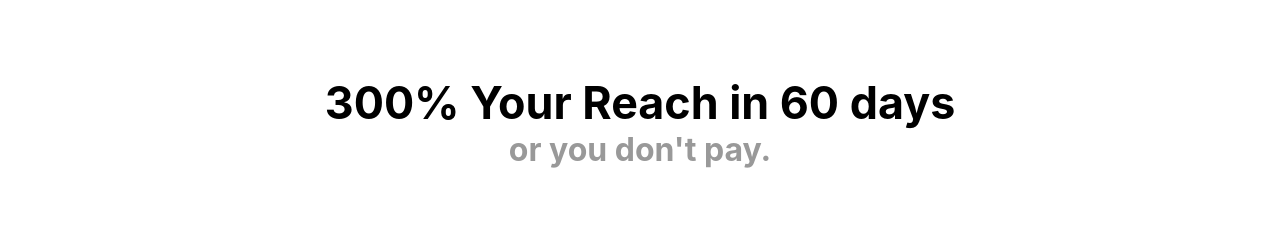
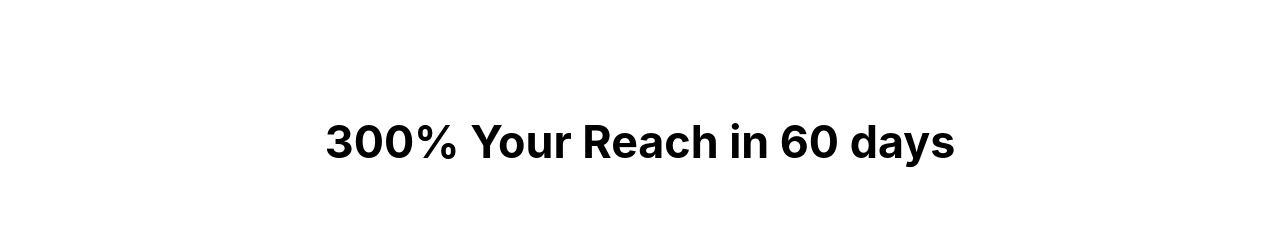
Before and after one commit to AliZafar93/DmStudio, a React (Vite) app in the folder frontend/: page / in a window 1280 px wide. Shown: the part 187-434 px from the top of the page. Built offline with nearby package versions, Linux system fonts and the light colour scheme.

Commit message:
TextAnimation: Use of ReactBit Component for BlurText Animation for the Hero Section Text

```diff
--- a/frontend/src/App.jsx
+++ b/frontend/src/App.jsx
@@ -4,6 +4,7 @@
 import Navbar from './components/NavBar/NavBar';
 import './App.css'
 import CountUp from './components/CountUp/CountUp';
+import BlurText from "./components/BlurText/BlurText";
 
 // Import videos
 import video1 from './assets/videos/taketherisk.mp4';
@@ -14,6 +15,12 @@
   const statsRef = useRef(null);
   const [startCount, setStartCount] = useState(false);
 
+  // Text Animation
+  const handleAnimationComplete = () => {
+  console.log('Animation completed!');
+};
+
+  // CountUp Animation
   useEffect(() => {
     const observer = new window.IntersectionObserver(
       ([entry]) => {
@@ -35,11 +42,25 @@
       <Navbar />
       <main>
         <h1>
-          300% Your Reach in 60 days
+          <BlurText
+          text="300% Your Reach in 60 days"
+          delay={150}
+          animateBy="words"
+          direction="down"
+          onAnimationComplete={handleAnimationComplete}
+          className="text-2xl mb-8"
+        />
         </h1>
-        <h2>
-          or you don't pay.
-        </h2>
+        {/* <h2>
+          <BlurText
+          text="or you don't pay."
+          delay={150}
+          animateBy="words"
+          direction="down"
+          onAnimationComplete={handleAnimationComplete}
+          className="text-2xl mb-8"
+        />
+        </h2> */}
         <div>
           <a href="#">Services</a>
           <a href="#">Get Started</a>
--- /dev/null
+++ b/frontend/src/components/BlurText/BlurText.jsx
@@ -0,0 +1,116 @@
+import { motion } from 'framer-motion';
+import { useEffect, useRef, useState, useMemo } from 'react';
+
+const buildKeyframes = (from, steps) => {
+  const keys = new Set([
+    ...Object.keys(from),
+    ...steps.flatMap((s) => Object.keys(s)),
+  ]);
+
+  const keyframes = {};
+  keys.forEach((k) => {
+    keyframes[k] = [from[k], ...steps.map((s) => s[k])];
+  });
+  return keyframes;
+};
+
+const BlurText = ({
+  text = '',
+  delay = 200,
+  className = '',
+  animateBy = 'words',
+  direction = 'top',
+  threshold = 0.1,
+  rootMargin = '0px',
+  animationFrom,
+  animationTo,
+  easing = (t) => t,
+  onAnimationComplete,
+  stepDuration = 0.35,
+}) => {
+  const elements = animateBy === 'words' ? text.split(' ') : text.split('');
+  const [inView, setInView] = useState(false);
+  const ref = useRef(null);
+
+  useEffect(() => {
+    if (!ref.current) return;
+    const observer = new IntersectionObserver(
+      ([entry]) => {
+        if (entry.isIntersecting) {
+          setInView(true);
+          observer.unobserve(ref.current);
+        }
+      },
+      { threshold, rootMargin }
+    );
+    observer.observe(ref.current);
+    return () => observer.disconnect();
+    // eslint-disable-next-line react-hooks/exhaustive-deps
+  }, [threshold, rootMargin]);
+
+  const defaultFrom = useMemo(
+    () =>
+      direction === 'top'
+        ? { filter: 'blur(10px)', opacity: 0, y: -50 }
+        : { filter: 'blur(10px)', opacity: 0, y: 50 },
+    [direction]
+  );
+
+  const defaultTo = useMemo(
+    () => [
+      {
+        filter: 'blur(5px)',
+        opacity: 0.5,
+        y: direction === 'top' ? 5 : -5,
+      },
+      { filter: 'blur(0px)', opacity: 1, y: 0 },
+    ],
+    [direction]
+  );
+
+  const fromSnapshot = animationFrom ?? defaultFrom;
+  const toSnapshots = animationTo ?? defaultTo;
+
+  const stepCount = toSnapshots.length + 1;
+  const totalDuration = stepDuration * (stepCount - 1);
+  const times = Array.from({ length: stepCount }, (_, i) =>
+    stepCount === 1 ? 0 : i / (stepCount - 1)
+  );
+
+  return (
+    <p
+      ref={ref}
+      className={className}
+      style={{ display: 'flex', flexWrap: 'wrap' }}
+    >
+      {elements.map((segment, index) => {
+        const animateKeyframes = buildKeyframes(fromSnapshot, toSnapshots);
+
+        const spanTransition = {
+          duration: totalDuration,
+          times,
+          delay: (index * delay) / 1000,
+        };
+        (spanTransition).ease = easing;
+
+        return (
+          <motion.span
+            className="inline-block will-change-[transform,filter,opacity]"
+            key={index}
+            initial={fromSnapshot}
+            animate={inView ? animateKeyframes : fromSnapshot}
+            transition={spanTransition}
+            onAnimationComplete={
+              index === elements.length - 1 ? onAnimationComplete : undefined
+            }
+          >
+            {segment === ' ' ? '\u00A0' : segment}
+            {animateBy === 'words' && index < elements.length - 1 && '\u00A0'}
+          </motion.span>
+        );
+      })}
+    </p>
+  );
+};
+
+export default BlurText;
--- a/frontend/src/index.css
+++ b/frontend/src/index.css
@@ -85,8 +85,16 @@
   font-size: 2.5vw;
   font-weight: 700;
   color: #999;
-  margin: 0 0 40px 0;
+
   font-family: 'Inter', Arial, sans-serif;
+}
+
+/* index.css */
+.BlurText, .BlurText * {
+  display: inline !important;
+  margin: 0 !important;
+  padding: 0 !important;
+  vertical-align: middle;
 }
 
 
```
Also changed, not shown: 1 other file (tests, documents, lock files or other folders).
